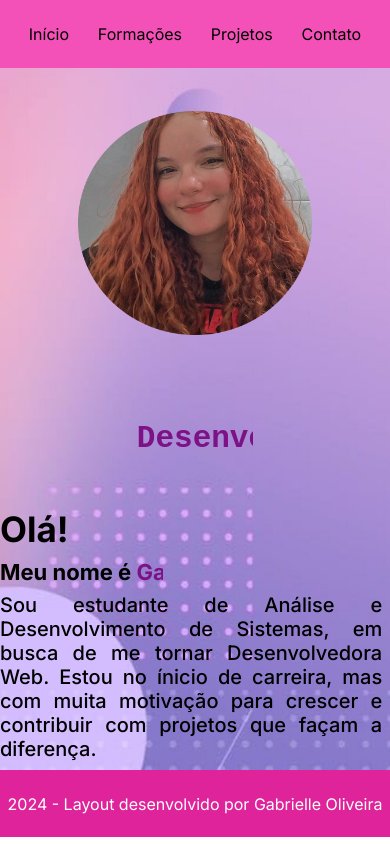
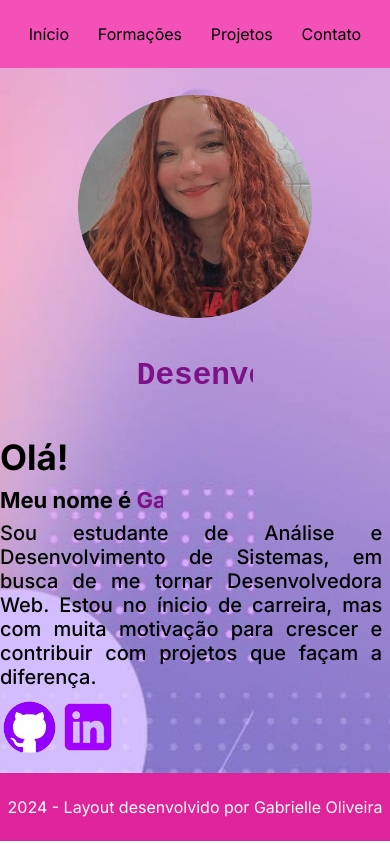
Before and after one commit to GabyysBrito/portfolio-Gabrielle-Oliveira, a React (Vite) app: page / in a window 390 px wide. Built offline with nearby package versions, Linux system fonts and the light colour scheme.

Commit message:
Colocando as redes sociais no arquivo Inicio

```diff
--- a/src/pages/formacoes/Formacoes.jsx
+++ b/src/pages/formacoes/Formacoes.jsx
@@ -68,7 +68,7 @@ export default function Formacoes(){
             instituicao:"Centro Universitário Brasileiro - UNIBRA",
             image: iconeCertificacao,
             link:"https://drive.google.com/file/d/1QaUbPFoUvEewXCPxZzJH6-qwTvwFNnbo/view?usp=drive_link"
-        }
+        },
     ]
 
     return(
--- a/src/pages/formacoes/formacoes.module.scss
+++ b/src/pages/formacoes/formacoes.module.scss
@@ -50,15 +50,15 @@
     display: flex;
     justify-content: space-around;
     justify-content: start;
-    width: 80%;
-    height: 10vh;
+    width: 100%;
+    height: 12vh;
 }
 
 .especificacao {
     display: flex;
     align-items: center;
     justify-content: space-evenly;
-    width: 50%;
+    width: 20%;
 }
 
 .descricaoFormacoes {
@@ -67,7 +67,7 @@
         flex-wrap: wrap;
         align-items: center;
         justify-content: space-around;
-        height: 30rem;
+        height: 70vh;
 
         .borda{
             border: solid 0.9px rgb(134, 25, 111);
@@ -123,10 +123,9 @@
             .formacoes{
                 .titulos{
                     width: 100%;
-                    height: 9vh;
 
                     .especificacao{
-                        width: 100%;
+                        width: 60%;
 
                         p{
                             font-size: 15px;
@@ -138,7 +137,7 @@
                 .secaoFormacoes{
                     flex-wrap: nowrap;
                     flex-direction: column;
-                    height: 65rem;
+                    height: 58rem;
 
                     .borda{
                         width: 80%;
--- a/src/pages/inicio/Inicio.jsx
+++ b/src/pages/inicio/Inicio.jsx
@@ -1,5 +1,7 @@
 import s from './inicio.module.scss'
 import fotoPerfil from '../../assets/fotoPerfil.png'
+import iconeGithub from '../../assets/iconeGithub.png'
+import iconeLinkedln from '../../assets/iconeLinkedln.png'
 
 export default function Inicio() {
     return(
@@ -14,6 +16,11 @@ export default function Inicio() {
                 <h1>Olá!</h1>
                 <h2>Meu nome é <span>Gabrielle Oliveira de Brito</span></h2>
                 <p>Sou estudante de Análise e Desenvolvimento de Sistemas, em busca de me tornar Desenvolvedora Web. Estou no ínicio de carreira, mas com muita motivação para crescer e contribuir com projetos que façam a diferença. </p>
+
+                <section className={s.rede}>
+                    <a href="https://github.com/GabyysBrito" target='_blank'><img src={iconeGithub} alt="Imagem da logo de um gato da rede social github" /></a>
+                    <a href="https://www.linkedin.com/in/gabrielle-oliveira-4b3504249" target='_blank'><img src={iconeLinkedln} alt="Imagem da logo do linkedln" /></a>
+                </section>
             </section>
         </main>
     )
--- a/src/pages/inicio/inicio.module.scss
+++ b/src/pages/inicio/inicio.module.scss
@@ -80,13 +80,28 @@
     }
 }
 
+.rede{
+    display: flex;
+    justify-content: space-evenly;
+    justify-content: start;
+
+    a{
+        height: 1vh;
+    }
+
+    img {
+        width: 5vw;
+    }
+}
+
 @media (max-width:768px) {
     .main{
         flex-direction: column;
-        height: 43.9rem;
+        height: 44.1rem;
 
         .perfil{
             width: 100%;
+            height: 40vh;
 
             img{
                 width: 60%;
@@ -95,7 +110,7 @@
 
         .sobre{
             width: 100%;
-            height: 50vh;
+            height: 40vh;
 
             h1{
                 text-align: center;
@@ -111,5 +126,12 @@
                 width: 98%;
             }
         }
+
+        .rede{
+            height: 7vh;
+            img {
+                width: 15vw;
+            }
+        }
     }
 }
```
Also changed, not shown: src/assets/iconeGithub.png (added), src/assets/iconeLinkedln.png (added).
